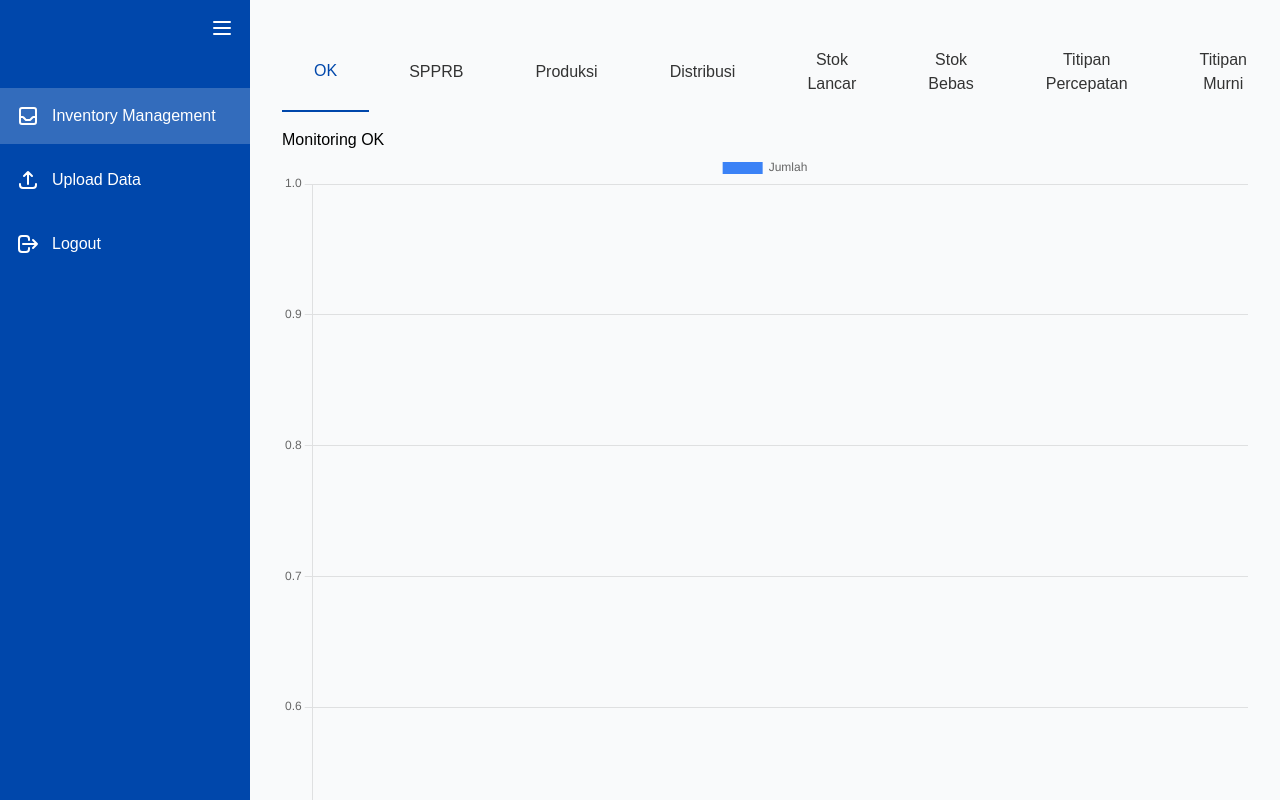
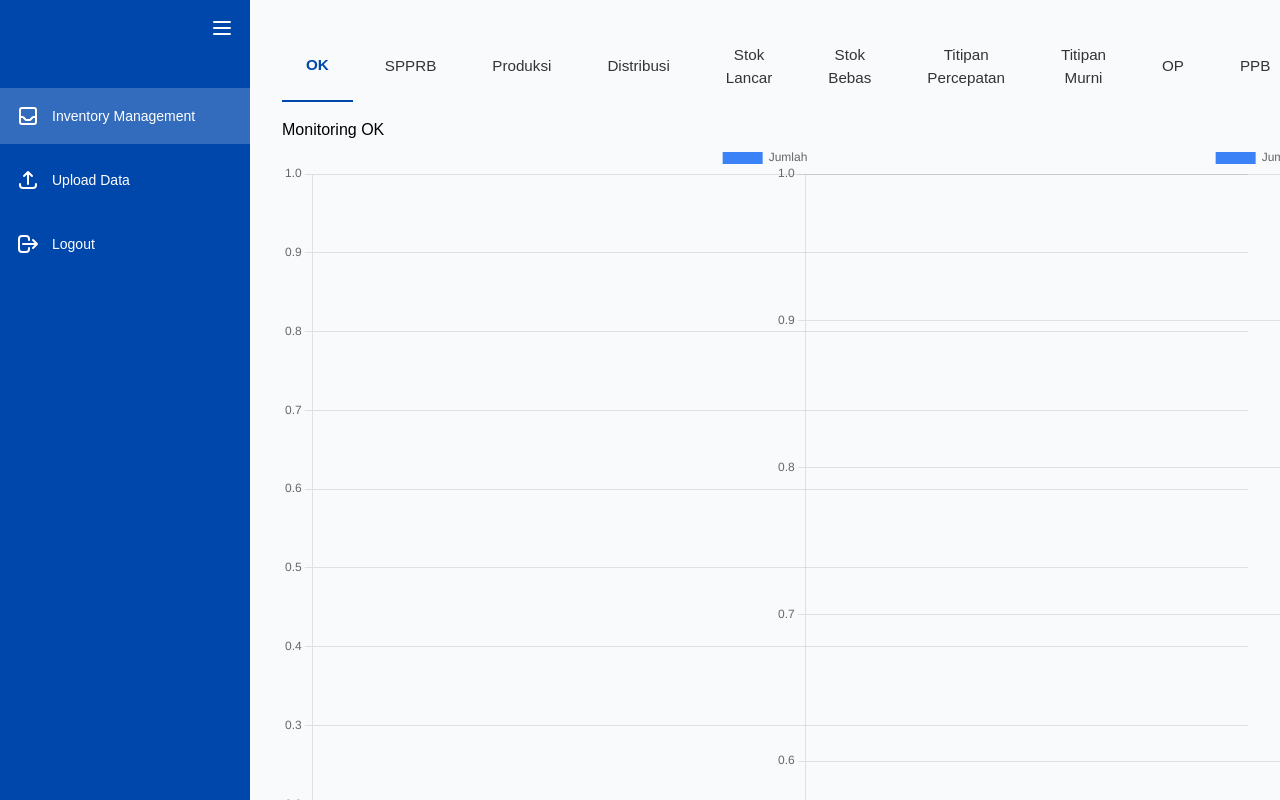
Before and after one commit to desiandrianti/wika-beton-dashboard, a plain HTML site: page dashboard.html in a window 1280 px wide. Drawn offline with nearby package versions, Linux system fonts and the light colour scheme; animation ran at ten frames a second; a script that the page names is missing.

Commit message:
Add files via upload

```diff
--- a/css/style.css
+++ b/css/style.css
@@ -11,6 +11,7 @@ body {
   font-family: 'Montserrat', sans-serif;
   margin: 0;
   padding: 0;
+  background-color: var(--accent-color);
 }
 
 .text-primary {
@@ -46,7 +47,9 @@ body {
   background-color: var(--primary-color);
   color: var(--secondary-color);
   width: 250px;
+  min-width: 60px;
   transition: all 0.3s ease;
+  min-height: 100vh;
 }
 
 .sidebar.collapsed {
@@ -60,6 +63,7 @@ body {
   color: var(--secondary-color);
   text-decoration: none;
   transition: background-color 0.3s ease;
+  font-size: 0.875rem;
 }
 
 .nav-link:hover {
@@ -71,7 +75,7 @@ body {
 }
 
 /* === Tabs === */
-.tab-container {
+.tabs {
   border-bottom: 2px solid var(--accent-color);
   display: flex;
   gap: 1rem;
@@ -80,7 +84,7 @@ body {
 }
 
 .tab {
-  padding: 1rem 2rem;
+  padding: 0.75rem 1.5rem;
   cursor: pointer;
   border-bottom: 2px solid transparent;
   transition: all 0.3s ease;
@@ -88,7 +92,7 @@ body {
   background: none;
   border: none;
   font-family: inherit;
-  font-size: 1rem;
+  font-size: 0.95rem;
 }
 
 .tab:hover {
@@ -98,7 +102,15 @@ body {
 .tab.active {
   border-bottom: 2px solid var(--primary-color);
   color: var(--primary-color);
-  font-weight: 500;
+  font-weight: 600;
+}
+
+.tab-content {
+  display: none;
+}
+
+.tab-content.active {
+  display: block;
 }
 
 /* === Cards === */
@@ -112,6 +124,12 @@ body {
 
 .metric-card:hover {
   transform: translateY(-2px);
+}
+
+.chart-grid {
+  display: grid;
+  grid-template-columns: repeat(auto-fit, minmax(320px, 1fr));
+  gap: 20px;
 }
 
 /* === Chart Container === */
@@ -255,12 +273,9 @@ body {
     display: none;
   }
 
-    .metric-card {
+  .metric-card,
+  .chart-container {
     margin-bottom: 1rem;
-    }
-
-    .chart-container {
-        margin-bottom: 1.5rem;
   }
 
   .tab {
```
Lines whose indentation alone changed are shown as unchanged.
